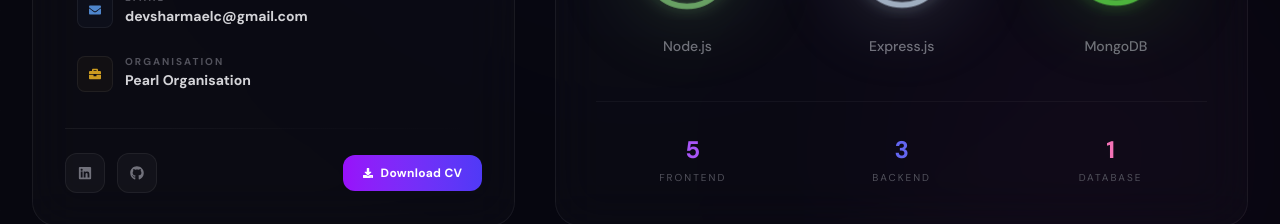
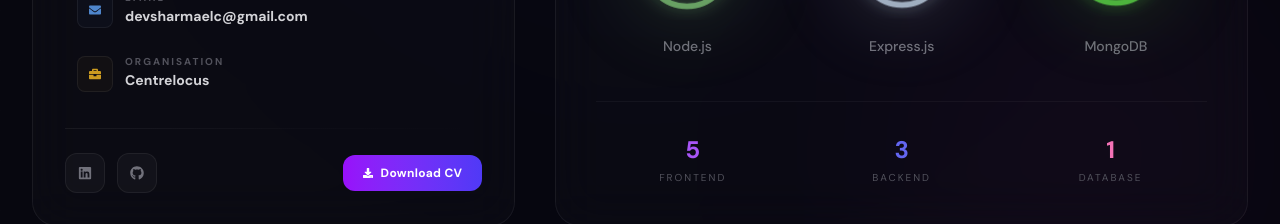
Before and after one commit to devsharma2208/latest_portfoio, a Next.js app: page /about in a window 1280 px wide. Shown: the part 1020-1244 px from the top of the page. Built offline with nearby package versions, Linux system fonts and the light colour scheme.

Commit message:
udpated resume

```diff
--- a/src/app/about/page.jsx
+++ b/src/app/about/page.jsx
@@ -370,7 +370,7 @@ export default function AboutPage() {
                     <InfoField
                       icon={FaBriefcase}
                       label="Organisation"
-                      value="Pearl Organisation"
+                      value="Centrelocus"
                       color="#fbbf24"
                     />
                   </div>
```
Also changed, not shown: 1 other file (tests, documents, lock files or other folders).
